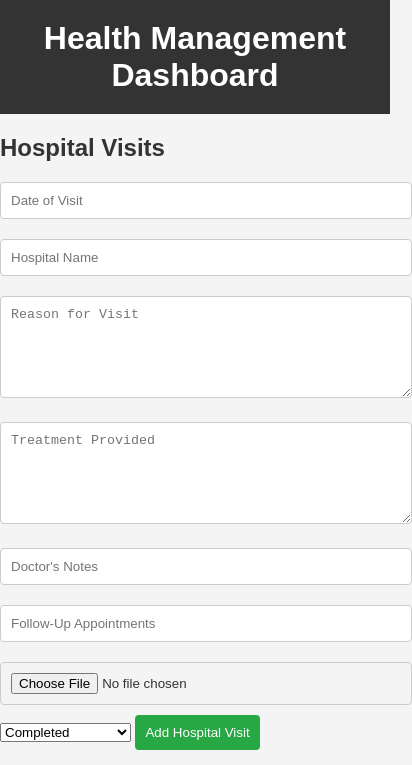
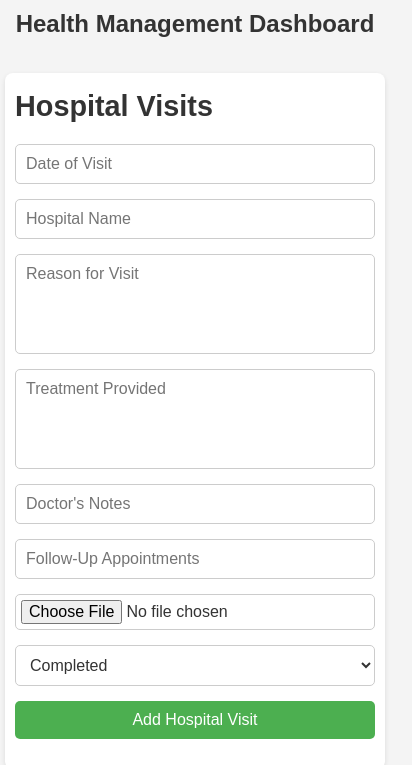
Before and after one commit to rkritzar52/riversmedicalrecord, a plain HTML site: page index.html in a window 390 px wide. Shown: the top 765 px of the page, 412 px wide, since content can reach past the window. Drawn offline with Linux system fonts and the light colour scheme.

Commit message:
Update styles.css

```diff
--- a/styles.css
+++ b/styles.css
@@ -1,110 +1,183 @@
-/* General Body and Layout */
+/* General Reset */
+* {
+    margin: 0;
+    padding: 0;
+    box-sizing: border-box;
+    font-family: Arial, sans-serif;
+}
+
+/* Body Styles */
 body {
-  font-family: Arial, sans-serif;
-  background-color: #f4f4f4;
-  margin: 0;
-  padding: 0;
-  color: #333;
+    background-color: #f4f4f4;
+    color: #333;
+    line-height: 1.6;
+    font-size: 16px;
+    margin: 0;
+    padding: 20px;
 }
 
 header {
-  background-color: #333;
-  color: #fff;
-  padding: 20px;
-  text-align: center;
+    text-align: center;
+    margin-bottom: 30px;
 }
 
-h1 {
-  margin: 0;
+header h1 {
+    font-size: 2.5rem;
+    color: #333;
 }
 
-/* Dashboard Layout */
-.dashboard {
-  max-width: 1000px;
-  margin: 20px auto;
-  padding: 20px;
-  background-color: #fff;
-  border-radius: 8px;
-  box-shadow: 0 0 10px rgba(0, 0, 0, 0.1);
+footer {
+    text-align: center;
+    margin-top: 30px;
+    font-size: 0.9rem;
+    color: #666;
 }
 
+/* Section Styles */
 section {
-  margin-bottom: 20px;
+    background-color: #fff;
+    padding: 20px;
+    margin-bottom: 20px;
+    border-radius: 8px;
+    box-shadow: 0 2px 5px rgba(0, 0, 0, 0.1);
 }
 
-h2 {
-  font-size: 24px;
-  margin-bottom: 10px;
+section h2 {
+    font-size: 1.8rem;
+    margin-bottom: 15px;
+    color: #333;
 }
 
-ul {
-  list-style-type: none;
-  padding: 0;
+form {
+    display: flex;
+    flex-direction: column;
+    gap: 15px;
 }
 
-ul li {
-  margin: 5px 0;
+form input, form select, form textarea, form button {
+    font-size: 1rem;
+    padding: 10px;
+    border-radius: 5px;
+    border: 1px solid #ccc;
 }
 
-button {
-  background-color: #007bff;
-  color: white;
-  padding: 10px;
-  border: none;
-  border-radius: 4px;
-  cursor: pointer;
+form input[type="file"] {
+    padding: 5px;
 }
 
-button:hover {
-  background-color: #0056b3;
+form textarea {
+    height: 100px;
+    resize: none;
 }
 
-/* Modal Forms */
-.form-modal {
-  display: none;
-  position: fixed;
-  top: 0;
-  left: 0;
-  width: 100%;
-  height: 100%;
-  background-color: rgba(0, 0, 0, 0.5);
-  justify-content: center;
-  align-items: center;
+form button {
+    background-color: #4CAF50;
+    color: white;
+    border: none;
+    cursor: pointer;
+    transition: background-color 0.3s;
 }
 
-.modal-content {
-  background-color: white;
-  padding: 20px;
-  border-radius: 8px;
-  width: 400px;
-  max-width: 90%;
+form button:hover {
+    background-color: #45a049;
 }
 
-input, textarea {
-  width: 100%;
-  padding: 10px;
-  margin: 10px 0;
-  border-radius: 4px;
-  border: 1px solid #ccc;
+form select {
+    background-color: #fff;
+    color: #333;
+    border: 1px solid #ccc;
 }
 
-textarea {
-  height: 80px;
+form input[type="date"] {
+    background-color: #fff;
+    border: 1px solid #ccc;
 }
 
-button.closeModal {
-  background-color: #dc3545;
-  margin-top: 10px;
+form input[type="text"], form input[type="date"] {
+    background-color: #fff;
+    color: #333;
 }
 
-button.closeModal:hover {
-  background-color: #c82333;
+/* Form Inputs (Error or Focus States) */
+form input:focus, form select:focus, form textarea:focus {
+    border-color: #4CAF50;
+    outline: none;
 }
 
-button[type="submit"] {
-  background-color: #28a745;
+/* Responsive Design */
+@media (max-width: 768px) {
+    body {
+        padding: 10px;
+    }
+
+    header h1 {
+        font-size: 2rem;
+    }
+
+    section {
+        padding: 15px;
+    }
+
+    form button {
+        font-size: 1.1rem;
+    }
 }
 
-button[type="submit"]:hover {
-  background-color: #218838;
+@media (max-width: 480px) {
+    body {
+        padding: 5px;
+    }
+
+    header h1 {
+        font-size: 1.5rem;
+    }
+
+    section {
+        padding: 10px;
+    }
+
+    form button {
+        font-size: 1rem;
+    }
 }
+
+/* List Styles */
+#hospital-list, #allergy-list, #disorder-list, #appointment-list, #implant-list, #medication-list, #insurance-list {
+    margin-top: 20px;
+}
+
+#hospital-list div, #allergy-list div, #disorder-list div, #appointment-list div, #implant-list div, #medication-list div, #insurance-list div {
+    padding: 10px;
+    background-color: #f9f9f9;
+    margin-bottom: 10px;
+    border-radius: 5px;
+    border: 1px solid #ddd;
+}
+
+/* Result Display for Questionnaires */
+#anxiety-result, #depression-result {
+    margin-top: 20px;
+    padding: 15px;
+    background-color: #f9f9f9;
+    border-radius: 5px;
+    border: 1px solid #ddd;
+}
+
+/* Accessibility Styles */
+a, button {
+    transition: all 0.3s ease;
+}
+
+/* Focus for accessibility */
+a:focus, button:focus {
+    outline: 3px solid #4CAF50;
+}
+
+a {
+    color: #4CAF50;
+    text-decoration: none;
+}
+
+a:hover {
+    color: #45a049;
+}
```
